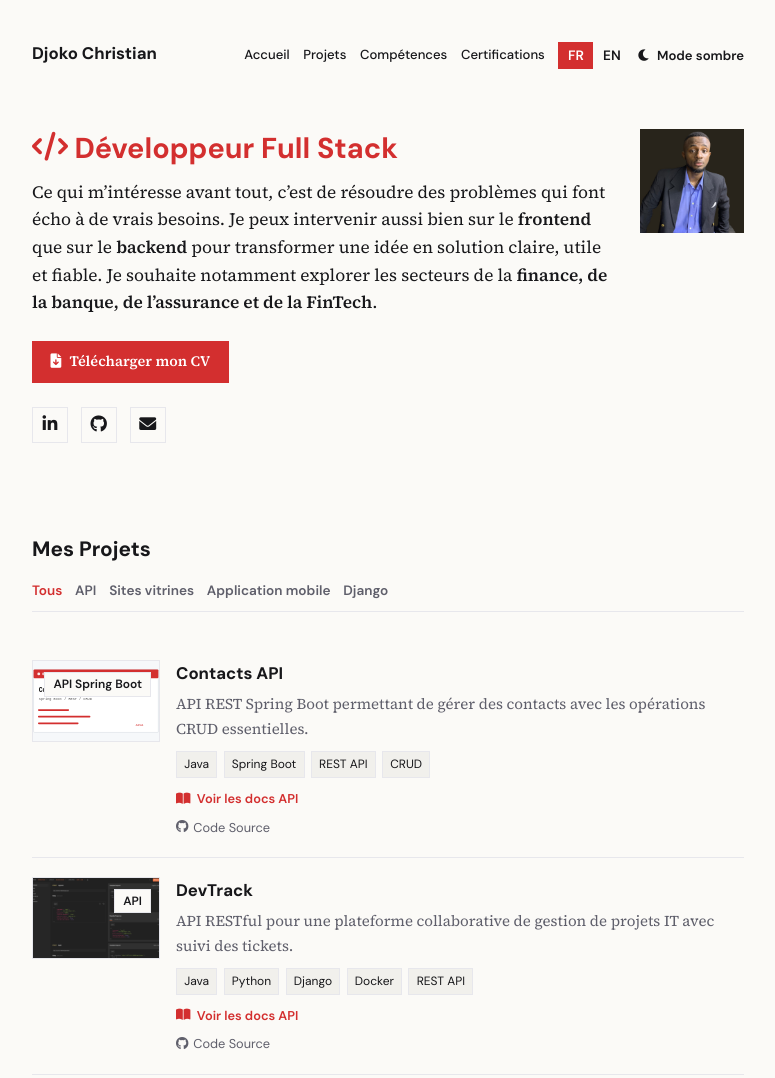
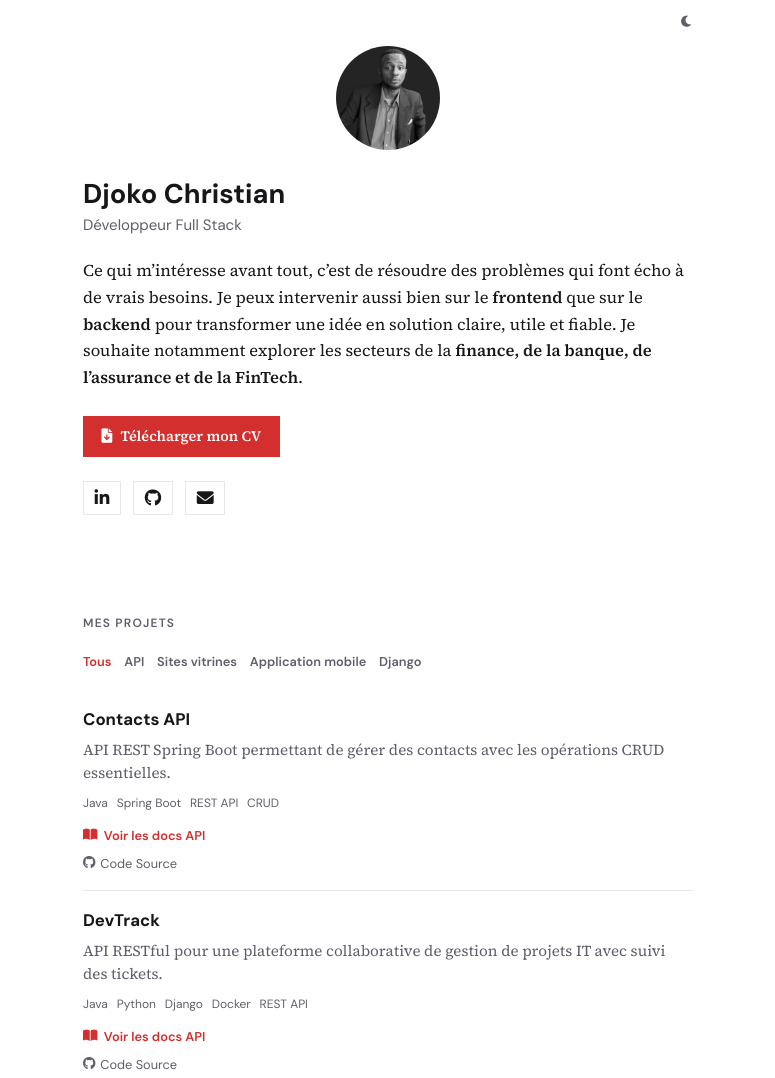
Before and after one commit to djokodev/portfolio, a plain HTML site: page index.html in a window 1280 px wide. Shown: the top 1078 px of the page, without its empty margins (252-1027 px from the left). Drawn offline with Linux system fonts and the light colour scheme.

Commit message:
Match personal site editorial composition

```diff
--- a/index.html
+++ b/index.html
@@ -1142,6 +1142,205 @@
                 grid-column: 2;
             }
         }
+
+        /* Personal homepage composition: portrait first, then a quiet reading column. */
+        body {
+            max-width: 650px;
+            padding: 0 1.25rem 3rem;
+            background-color: #ffffff !important;
+        }
+
+        html[data-theme="dark"] body {
+            background-color: #131316 !important;
+        }
+
+        .navbar {
+            padding: 1rem 0 0;
+        }
+
+        .brand-logo,
+        .nav-link {
+            display: none;
+        }
+
+        .navbar-container {
+            justify-content: flex-end;
+        }
+
+        .language-switcher {
+            display: none;
+        }
+
+        .theme-toggle {
+            font-size: 0;
+            color: var(--text-muted);
+        }
+
+        .theme-toggle i {
+            font-size: 0.8rem;
+        }
+
+        .theme-toggle [data-theme-label] {
+            display: none;
+        }
+
+        .hero-section {
+            padding: 1.1rem 0 3.8rem;
+        }
+
+        .hero-container {
+            display: flex;
+            flex-direction: column;
+            gap: 0;
+        }
+
+        .profile-pic-container {
+            order: -1;
+            width: 100%;
+            text-align: center;
+            margin-bottom: 1.1rem;
+        }
+
+        .profile-pic {
+            width: 104px;
+            height: 104px;
+            border-radius: 50% !important;
+            border: 0;
+            filter: grayscale(100%);
+        }
+
+        .hero-title {
+            font-size: 1.7rem;
+            margin-bottom: 0.15rem;
+        }
+
+        .hero-title .java-badge {
+            color: var(--text-color);
+        }
+
+        .hero-title .java-badge i {
+            display: none;
+        }
+
+        .hero-subtitle {
+            color: var(--text-muted);
+            font-family: 'DM Sans', sans-serif;
+            font-size: 0.94rem;
+            margin: 0;
+        }
+
+        .hero-bio {
+            margin-top: 1.25rem;
+            font-size: 1.03rem;
+            line-height: 1.62;
+        }
+
+        .hero-cta,
+        .social-links {
+            margin-top: 1.3rem;
+        }
+
+        .social-link {
+            width: auto;
+            height: auto;
+            min-width: 36px;
+            padding: 0.45rem 0.65rem;
+        }
+
+        .projects-section,
+        .skills-section,
+        .certifications-section {
+            padding: 2.4rem 0;
+        }
+
+        .section-header {
+            margin-bottom: 1.2rem;
+        }
+
+        .section-title {
+            font-size: 0.75rem;
+            font-weight: 600;
+            letter-spacing: 0.1em;
+            text-transform: uppercase;
+            color: var(--text-muted);
+        }
+
+        .projects-filter {
+            gap: 0.8rem;
+            margin-bottom: 0.5rem;
+            border-bottom: 0;
+        }
+
+        .project-filter {
+            font-size: 0.8rem;
+        }
+
+        .portfolio-project-card {
+            grid-template-columns: 1fr;
+            gap: 0.65rem;
+            padding: 1rem 0;
+        }
+
+        .portfolio-project-cover {
+            display: none;
+        }
+
+        .portfolio-project-title {
+            font-size: 1.05rem;
+        }
+
+        .portfolio-project-description {
+            font-size: 0.95rem;
+            line-height: 1.55;
+        }
+
+        .portfolio-project-techs {
+            gap: 0.55rem;
+        }
+
+        .portfolio-project-tech {
+            padding: 0;
+            border: 0;
+            background: transparent;
+            color: var(--text-muted);
+        }
+
+        .skill-group {
+            padding: 1rem 0;
+        }
+
+        .skill-group-header {
+            margin-bottom: 0.55rem;
+        }
+
+        .skill-group-icon {
+            display: none;
+        }
+
+        .skill-group-title {
+            font-size: 0.98rem;
+        }
+
+        .cert-item-retro {
+            grid-template-columns: 1fr;
+            gap: 0.4rem;
+        }
+
+        .cert-logo-wrapper {
+            display: none;
+        }
+
+        .cert-item-retro > :last-child {
+            grid-column: auto;
+        }
+
+        footer {
+            margin-top: 1.5rem;
+            border-top: 1px solid var(--border-color);
+            padding-top: 1rem;
+            text-align: left;
+            font-size: 0.82rem;
+        }
     </style>
 </head>
 
@@ -1180,8 +1379,9 @@
         <div class="container hero-container">
             <div class="hero-content">
                 <h1 class="hero-title">
-                    <span class="java-badge"><i class="fas fa-code"></i> <span data-translate="hero-title">Développeur Full Stack</span></span>
+                    <span class="java-badge"><span data-translate="hero-name">Djoko Christian</span></span>
                 </h1>
+                <p class="hero-subtitle" data-translate="hero-title">Développeur Full Stack</p>
 
                 <div class="hero-bio" data-translate="hero-bio">
                     Ce qui m’intéresse avant tout, c’est de résoudre des problèmes qui font écho à de vrais besoins. Je peux intervenir aussi bien sur le <strong>frontend</strong> que sur le <strong>backend</strong> pour transformer une idée en solution claire, utile et fiable. Je souhaite notamment explorer les secteurs de la <strong>finance, de la banque, de l’assurance et de la FinTech</strong>.
@@ -1498,6 +1698,7 @@
                 'nav-projects': 'Projets',
                 'nav-skills': 'Compétences',
                 'nav-certifications': 'Certifications',
+                'hero-name': 'Djoko Christian',
                 'hero-title': 'Développeur Full Stack',
                 'hero-bio': 'Ce qui m’intéresse avant tout, c’est de résoudre des problèmes qui font écho à de vrais besoins. Je peux intervenir aussi bien sur le <strong>frontend</strong> que sur le <strong>backend</strong> pour transformer une idée en solution claire, utile et fiable. Je souhaite notamment explorer les secteurs de la <strong>finance, de la banque, de l’assurance et de la FinTech</strong>.',
                 'download-cv': 'Télécharger mon CV',
@@ -1520,6 +1721,7 @@
                 'nav-projects': 'Projects',
                 'nav-skills': 'Skills',
                 'nav-certifications': 'Certifications',
+                'hero-name': 'Djoko Christian',
                 'hero-title': 'Full Stack Developer',
                 'hero-bio': 'What matters most to me is solving problems that connect with real needs. I can work across both the <strong>frontend</strong> and <strong>backend</strong> to turn an idea into a clear, useful, and reliable solution. I am especially interested in exploring <strong>finance, banking, insurance, and FinTech</strong>.',
                 'download-cv': 'Download my CV',
```
